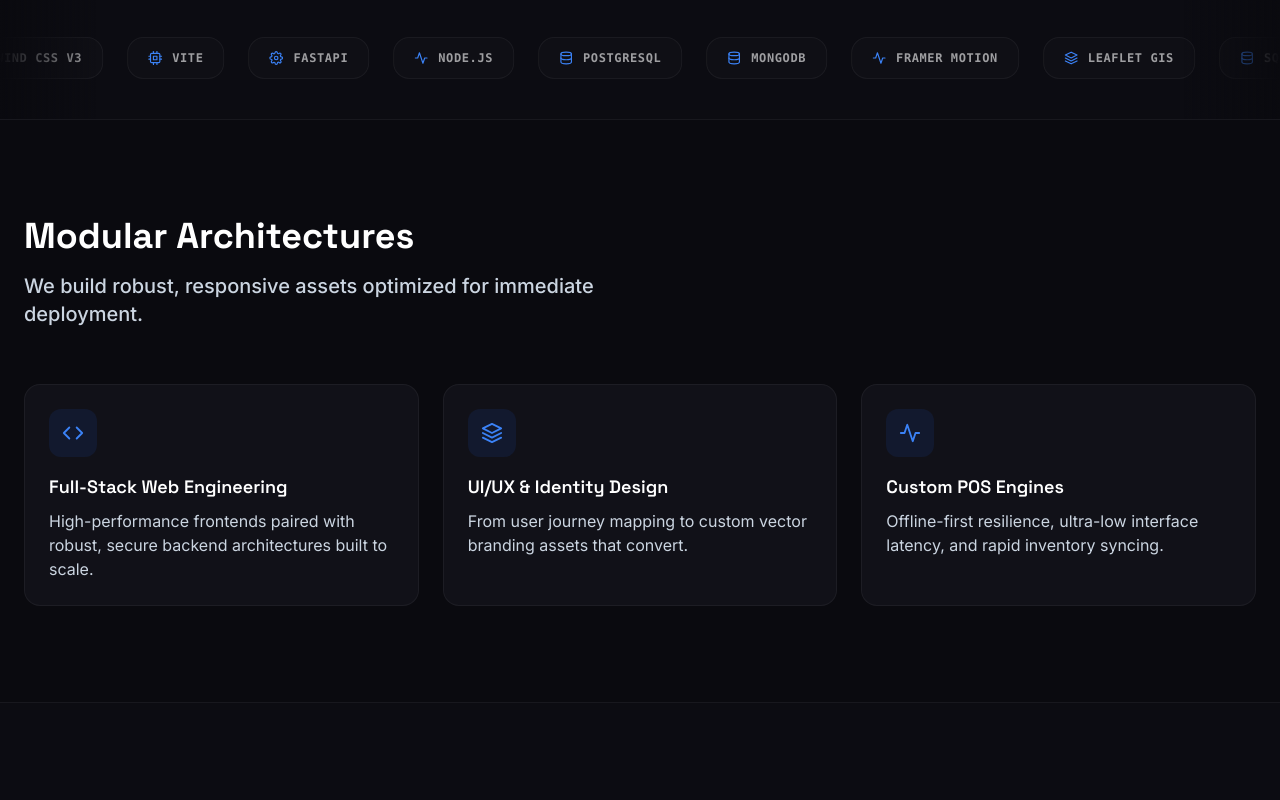
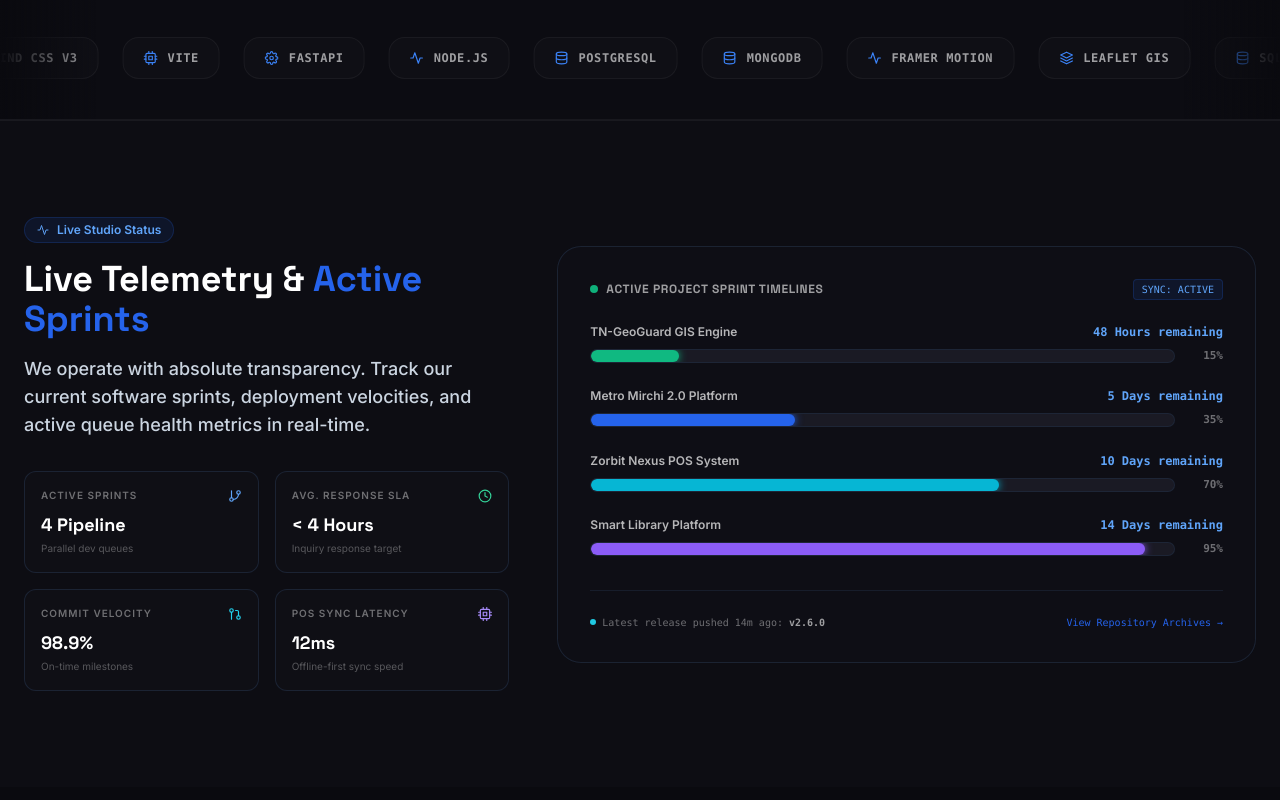
Before and after one commit to nik1062/Zorbit, a React (Vite) app: page / in a window 1280 px wide. Shown: the part 1000-1800 px from the top of the page. Built offline with nearby package versions, Linux system fonts and the light colour scheme.

Commit message:
feat: update email, port telemetry to homepage, refine services, and fix admin header collision

```diff
--- a/src/components/Footer.jsx
+++ b/src/components/Footer.jsx
@@ -13,7 +13,7 @@ export default function Footer() {
   const [copied, setCopied] = useState(false)
 
   const copyEmail = () => {
-    navigator.clipboard.writeText('nikunjkumar1062@gmail.com')
+    navigator.clipboard.writeText('zorbitweb@gmail.com')
     setCopied(true)
     setTimeout(() => setCopied(false), 2000)
   }
@@ -54,7 +54,7 @@ export default function Footer() {
 
           <div className="relative flex items-center gap-3 text-slate-300 text-sm md:text-base font-semibold cursor-pointer" onClick={copyEmail}>
             <FiMail className="text-brand-blue-light" size={16} />
-            <span className="hover:text-white transition-colors">nikunjkumar1062@gmail.com</span>
+            <span className="hover:text-white transition-colors">zorbitweb@gmail.com</span>
             <button
               className="ml-1 text-white/40 hover:text-white focus:outline-none transition-colors cursor-pointer"
               aria-label="Copy Email"
--- a/src/data/projectsData.js
+++ b/src/data/projectsData.js
@@ -39,4 +39,24 @@ export const projectsData = [
     completionTime: '48 Hours (Niral Thiruvizha 3.0)',
     gradient: 'from-cyan-600/20 to-emerald-600/10',
   },
+  {
+    id: 'finvault',
+    title: 'FinVault Finance Tracker',
+    category: 'Web & Full-Stack',
+    techStack: ['React', 'Node.js', 'PostgreSQL', 'Express', 'Tailwind CSS'],
+    problem: 'Managing personal finance and analyzing monthly budgeting across disparate accounts is complex and often exposes user data to third-party vulnerabilities.',
+    solution: 'Engineered a highly secure, role-based fintech tracker featuring real-time transaction tracking, automated budgeting, and interactive chart-based financial analytics.',
+    completionTime: '7 Days',
+    gradient: 'from-teal-600/20 to-cyan-600/10',
+  },
+  {
+    id: 'furnishkart',
+    title: 'FurnishKart E-Commerce',
+    category: 'Web & Design',
+    techStack: ['React', 'Vite', 'Tailwind CSS', 'Redux Toolkit', 'Framer Motion'],
+    problem: 'Legacy furniture shopping interfaces suffer from sluggish load times, rigid page transitions, and complex checkout pipelines, causing high user abandonment.',
+    solution: 'Created a high-fidelity furniture store experience featuring optimized product catalogs, fluid animations, instant filtering, and a seamless shopping cart checkout funnel.',
+    completionTime: '6 Days',
+    gradient: 'from-amber-600/20 to-orange-600/10',
+  },
 ]
--- a/src/data/servicesData.js
+++ b/src/data/servicesData.js
@@ -1,25 +1,32 @@
-import { FiCode, FiLayout, FiActivity } from 'react-icons/fi'
+import { FiCode, FiSmartphone, FiSliders, FiServer } from 'react-icons/fi'
 
 export const servicesData = [
   {
-    id: 'web-engineering',
+    id: 'website-building',
     icon: FiCode,
-    title: 'Full-Stack Web Engineering',
-    desc: 'High-performance frontends paired with robust, secure backend architectures. Built to handle heavy user traffic and deliver sub-second response times.',
-    tags: ['React', 'Node.js', 'PostgreSQL', 'Vite', 'GraphQL'],
+    title: 'Website Building',
+    desc: 'High-performance, pixel-perfect frontend websites and web applications built with rapid execution speed and premium aesthetic standards.',
+    tags: ['React 18', 'Vite', 'Tailwind CSS', 'Framer Motion', 'SEO Opt'],
   },
   {
-    id: 'uiux-design',
-    icon: FiLayout,
-    title: 'UI/UX & Identity Design',
-    desc: 'From user journey mapping to custom vector branding assets. We construct aesthetic design systems that translate directly into high-converting interfaces.',
-    tags: ['Figma', 'Vector Branding', 'Design Tokens', 'Prototyping'],
+    id: 'mobile-app',
+    icon: FiSmartphone,
+    title: 'Mobile Application',
+    desc: 'Cross-platform iOS and Android mobile apps crafted with near-native performance, fluid gesture controls, and responsive UI components.',
+    tags: ['React Native', 'Flutter', 'Mobile UI', 'Expo', 'State Sync'],
   },
   {
-    id: 'enterprise-pos',
-    icon: FiActivity,
-    title: 'Custom POS & Enterprise Development',
-    desc: 'Tailor-made, high-velocity Point of Sale engines built for offline-first resilience, quick inventory syncing, and ultra-low interface latency.',
-    tags: ['Offline-First', 'SQLite', 'WebSockets', 'Tailwind', 'FastAPI'],
+    id: 'platform-mgmt',
+    icon: FiSliders,
+    title: 'Platform Management',
+    desc: 'Continuous administration of web ecosystems, secure database clusters, containerized service monitoring, and zero-downtime CI/CD automation.',
+    tags: ['AWS / GCP', 'Docker', 'CI/CD Pipelines', 'Telemetry', 'Cloud SQL'],
+  },
+  {
+    id: 'server-pos',
+    icon: FiServer,
+    title: 'Server Management & POS System Development',
+    desc: 'Deploying robust backend server infrastructures alongside offline-first Point of Sale billing systems with WebSockets and ultra-low database latency.',
+    tags: ['Server Admin', 'POS Engines', 'WebSockets', 'FastAPI', 'SQLite'],
   },
 ]
--- a/src/pages/AdminDashboard.jsx
+++ b/src/pages/AdminDashboard.jsx
@@ -68,7 +68,7 @@ export default function AdminDashboard() {
 
   return (
     <PageWrapper>
-      <div className="min-h-screen bg-[#05070B] text-white">
+      <div className="min-h-screen bg-[#05070B] text-white pt-20">
         {/* Fixed Top Control Bar using Glassmorphism */}
         <div className="sticky top-[72px] z-40 bg-[#05070B]/80 backdrop-blur-md border-b border-slate-800/80">
           <div className="max-w-7xl mx-auto px-6 py-4 flex flex-wrap items-center justify-between gap-4">
--- a/src/pages/Contact.jsx
+++ b/src/pages/Contact.jsx
@@ -22,7 +22,7 @@ export default function Contact() {
   const handleSubmit = (e) => {
     e.preventDefault()
 
-    // Save to localStorage safely
+    // Save to localStorage safely so the admin dashboard can still show it
     const saved = localStorage.getItem('zorbitLeads')
     let leads = []
     if (saved) {
@@ -46,6 +46,24 @@ export default function Contact() {
 
     localStorage.setItem('zorbitLeads', JSON.stringify([newLead, ...leads]))
     localStorage.setItem('zorbit_contact_messages', JSON.stringify([newLead, ...leads]))
+
+    // Open native mail client pre-filled with the message details to zorbitweb@gmail.com
+    const subject = encodeURIComponent(`Zorbit Inquest: ${form.project} from ${form.name}`)
+    const body = encodeURIComponent(
+      `Hello Zorbit Team,\n\n` +
+      `Here is a new project brief submitted from the website:\n\n` +
+      `Name: ${form.name}\n` +
+      `Company: ${form.company || 'Personal Brand'}\n` +
+      `Project Type: ${form.project}\n` +
+      `Client Email: ${form.email}\n\n` +
+      `Project Brief:\n` +
+      `${form.message}\n\n` +
+      `Best regards,\n` +
+      `${form.name}`
+    )
+
+    // Triggering the mailto redirection
+    window.location.href = `mailto:zorbitweb@gmail.com?subject=${subject}&body=${body}`
 
     setSent(true)
     setForm({ name: '', company: '', project: '', email: '', message: '' })
@@ -89,7 +107,7 @@ export default function Contact() {
                 </div>
                 <div>
                   <p className="text-slate-300 text-xs md:text-sm font-bold uppercase tracking-wide mb-0.5">Direct Line</p>
-                  <p className="text-white text-sm md:text-base font-semibold">nikunjkumar1062@gmail.com</p>
+                  <p className="text-white text-sm md:text-base font-semibold">zorbitweb@gmail.com</p>
                 </div>
               </div>
 
--- a/src/pages/Home.jsx
+++ b/src/pages/Home.jsx
@@ -1,7 +1,7 @@
 import { motion } from 'framer-motion'
 import { Link } from 'react-router-dom'
 import { HiArrowRight } from 'react-icons/hi'
-import { FiCode, FiLayers, FiActivity } from 'react-icons/fi'
+import { FiCode, FiLayers, FiActivity, FiClock, FiCpu, FiGitBranch, FiGitPullRequest, FiSmartphone, FiSliders, FiServer } from 'react-icons/fi'
 import PageWrapper from '../components/PageWrapper'
 import Button from '../components/Button'
 import ReviewSystem from '../components/ReviewSystem'
@@ -19,19 +19,26 @@ const stats = [
 const highlights = [
   {
     icon: FiCode,
-    title: 'Full-Stack Web Engineering',
-    desc: 'High-performance frontends paired with robust, secure backend architectures built to scale.',
+    title: 'Website & App Building',
+    desc: 'High-performance, pixel-perfect frontend websites and mobile applications built with rapid execution speed.',
   },
   {
-    icon: FiLayers,
-    title: 'UI/UX & Identity Design',
-    desc: 'From user journey mapping to custom vector branding assets that convert.',
+    icon: FiSliders,
+    title: 'Platform Management',
+    desc: 'Continuous administration of web ecosystems, secure database clusters, and automated backups.',
   },
   {
-    icon: FiActivity,
-    title: 'Custom POS Engines',
-    desc: 'Offline-first resilience, ultra-low interface latency, and rapid inventory syncing.',
+    icon: FiServer,
+    title: 'Server Ops & POS Development',
+    desc: 'Deploying robust backend server infrastructures alongside offline-first Point of Sale billing systems.',
   },
+]
+
+const sprints = [
+  { name: 'TN-GeoGuard GIS Engine', days: '48 Hours', progress: '15%', color: 'bg-emerald-500 shadow-[0_0_8px_#10B981]' },
+  { name: 'Metro Mirchi 2.0 Platform', days: '5 Days', progress: '35%', color: 'bg-brand-blue shadow-[0_0_8px_#2563EB]' },
+  { name: 'Zorbit Nexus POS System', days: '10 Days', progress: '70%', color: 'bg-cyan-500 shadow-[0_0_8px_#06B6D4]' },
+  { name: 'Smart Library Platform', days: '14 Days', progress: '95%', color: 'bg-violet-500 shadow-[0_0_8px_#8B5CF6]' },
 ]
 
 const fadeUp = {
@@ -141,6 +148,131 @@ export default function Home() {
       {/* Tech Ticker Marquee */}
       <TechMarquee />
 
+      {/* Live Studio Telemetry Dashboard */}
+      <section className="border-t border-white/5 bg-brand-dark-3/20 py-24 relative overflow-hidden">
+        {/* Subtle background glow */}
+        <div className="absolute top-1/2 left-1/2 -translate-x-1/2 -translate-y-1/2 w-[400px] h-[400px] rounded-full bg-brand-blue/3 blur-[120px] pointer-events-none" />
+
+        <div className="max-w-7xl mx-auto px-6 relative z-10 grid lg:grid-cols-12 gap-12 items-center">
+          {/* Left info column */}
+          <div className="lg:col-span-5 flex flex-col items-start text-left">
+            <motion.div
+              variants={fadeUp}
+              initial="hidden"
+              whileInView="show"
+              viewport={{ once: true }}
+              className="inline-flex items-center gap-2 px-3 py-1 rounded-full bg-brand-blue/10 border border-brand-blue/20 text-brand-blue-glow text-xs font-semibold mb-4"
+            >
+              <FiActivity size={12} className="animate-pulse" /> Live Studio Status
+            </motion.div>
+
+            <motion.h2
+              variants={fadeUp}
+              initial="hidden"
+              whileInView="show"
+              viewport={{ once: true }}
+              className="font-display text-3xl md:text-4xl font-bold mb-4"
+            >
+              Live Telemetry & <span className="text-brand-blue">Active Sprints</span>
+            </motion.h2>
+
+            <motion.p
+              variants={fadeUp}
+              initial="hidden"
+              whileInView="show"
+              viewport={{ once: true }}
+              custom={1}
+              className="text-slate-300 font-medium text-base md:text-lg mb-8 leading-relaxed max-w-md"
+            >
+              We operate with absolute transparency. Track our current software sprints, deployment velocities, and active queue health metrics in real-time.
+            </motion.p>
+
+            {/* KPI grid */}
+            <div className="grid grid-cols-2 gap-4 w-full">
+              {[
+                { label: 'Active Sprints', val: '4 Pipeline', desc: 'Parallel dev queues', icon: FiGitBranch, color: 'text-brand-blue-glow' },
+                { label: 'Avg. Response SLA', val: '< 4 Hours', desc: 'Inquiry response target', icon: FiClock, color: 'text-emerald-400' },
+                { label: 'Commit Velocity', val: '98.9%', desc: 'On-time milestones', icon: FiGitPullRequest, color: 'text-cyan-400' },
+                { label: 'POS Sync Latency', val: '12ms', desc: 'Offline-first sync speed', icon: FiCpu, color: 'text-violet-400' },
+              ].map((kpi, idx) => (
+                <motion.div
+                  key={kpi.label}
+                  variants={fadeUp}
+                  initial="hidden"
+                  whileInView="show"
+                  viewport={{ once: true }}
+                  custom={idx + 2}
+                  className="p-4 rounded-xl bg-brand-dark-2/60 border border-slate-800/80 flex flex-col justify-between"
+                >
+                  <div className="flex justify-between items-center mb-2">
+                    <span className="text-[10px] text-white/40 uppercase tracking-widest font-semibold">{kpi.label}</span>
+                    <kpi.icon size={14} className={kpi.color} />
+                  </div>
+                  <div>
+                    <h4 className="font-display text-base md:text-lg font-bold text-white">{kpi.val}</h4>
+                    <p className="text-[10px] text-white/30 mt-0.5">{kpi.desc}</p>
+                  </div>
+                </motion.div>
+              ))}
+            </div>
+          </div>
+
+          {/* Right Gantt Chart Widget */}
+          <motion.div
+            initial={{ opacity: 0, x: 20 }}
+            whileInView={{ opacity: 1, x: 0 }}
+            viewport={{ once: true }}
+            transition={{ duration: 0.5 }}
+            className="lg:col-span-7 w-full p-6 md:p-8 rounded-3xl bg-brand-dark-2/50 border border-slate-800/80 backdrop-blur-sm"
+          >
+            <div className="flex justify-between items-center mb-6">
+              <h3 className="font-display font-bold text-xs uppercase tracking-wider text-white/60 flex items-center gap-2">
+                <span className="w-2 h-2 rounded-full bg-emerald-500 animate-pulse" /> Active Project Sprint Timelines
+              </h3>
+              <span className="text-[10px] text-brand-blue-glow font-mono uppercase bg-brand-blue/10 px-2 py-0.5 rounded border border-brand-blue/20">
+                Sync: Active
+              </span>
+            </div>
+
+            <div className="flex flex-col gap-6">
+              {sprints.map((sprint, i) => (
+                <div key={sprint.name} className="flex flex-col gap-2">
+                  <div className="flex justify-between items-center text-xs font-semibold text-white/70">
+                    <span className="truncate max-w-[200px] md:max-w-xs">{sprint.name}</span>
+                    <span className="font-mono text-brand-blue-glow">{sprint.days} remaining</span>
+                  </div>
+                  <div className="flex items-center gap-4">
+                    <div className="flex-grow bg-brand-dark-3 border border-slate-800/80 rounded-full h-3.5 overflow-hidden relative">
+                      <motion.div
+                        initial={{ width: 0 }}
+                        whileInView={{ width: sprint.progress }}
+                        viewport={{ once: true }}
+                        transition={{ duration: 1.2, delay: i * 0.1, ease: 'easeOut' }}
+                        className={`h-full rounded-full ${sprint.color}`}
+                      />
+                    </div>
+                    <span className="w-8 text-right font-mono text-[11px] font-bold text-white/40">
+                      {sprint.progress}
+                    </span>
+                  </div>
+                </div>
+              ))}
+            </div>
+
+            {/* Simulated Git Commit Timeline / Live Stream */}
+            <div className="mt-8 pt-6 border-t border-slate-800/60 flex items-center justify-between text-[10px] font-mono text-white/40">
+              <span className="flex items-center gap-1.5">
+                <span className="w-1.5 h-1.5 rounded-full bg-cyan-400 animate-pulse" />
+                Latest release pushed 14m ago: <span className="text-white/60 font-semibold">v2.6.0</span>
+              </span>
+              <Link to="/work" className="text-brand-blue hover:text-brand-blue-light transition-colors">
+                View Repository Archives &rarr;
+              </Link>
+            </div>
+          </motion.div>
+        </div>
+      </section>
+
       {/* Highlights */}
       <section className="max-w-7xl mx-auto px-6 py-24">
         <motion.h2
--- a/src/pages/Services.jsx
+++ b/src/pages/Services.jsx
@@ -1,6 +1,6 @@
 import { useState } from 'react'
 import { motion, AnimatePresence } from 'framer-motion'
-import { FiCode, FiLayout, FiActivity, FiChevronDown } from 'react-icons/fi'
+import { FiCode, FiSmartphone, FiSliders, FiServer, FiChevronDown } from 'react-icons/fi'
 import PageWrapper from '../components/PageWrapper'
 import { servicesData } from '../data/servicesData'
 
@@ -51,19 +51,22 @@ export default function Services() {
           {/* Left: Core Capabilities Timeline */}
           <div className="lg:col-span-6 flex flex-col gap-6">
             <div>
-              <span className="text-brand-blue-light text-sm font-semibold uppercase tracking-widest">Our Capabilities</span>
-              <h1 className="font-display text-4xl md:text-5xl font-bold mt-2 mb-4">
-                Services built for <span className="text-brand-blue">scale.</span>
+              <span className="text-brand-blue-light text-sm font-semibold uppercase tracking-widest">Capabilities</span>
+              <h1 className="font-display text-4xl md:text-5xl font-bold mt-2">
+                Services <span className="text-brand-blue">Providing</span>
               </h1>
+              <p className="text-white/30 line-through text-xs md:text-sm font-semibold uppercase tracking-wider mt-1.5 mb-6">
+                work showcase
+              </p>
               <p className="text-slate-300 font-medium text-lg md:text-xl lg:text-2xl max-w-md mb-6 leading-relaxed">
-                We handle the full spectrum of high-end frontend, design, and enterprise tool execution.
+                We handle the full spectrum of high-end engineering, platforms, and server system deployment.
               </p>
             </div>
 
             {/* Vertical Scroll Timeline */}
             <div className="relative border-l-2 border-slate-800 ml-4 pl-8 py-4 flex flex-col gap-12 mt-6">
               {servicesData.map((service, idx) => {
-                const icons = [FiCode, FiLayout, FiActivity]
+                const icons = [FiCode, FiSmartphone, FiSliders, FiServer]
                 const Icon = icons[idx] || FiCode
                 return (
                   <motion.div
```
